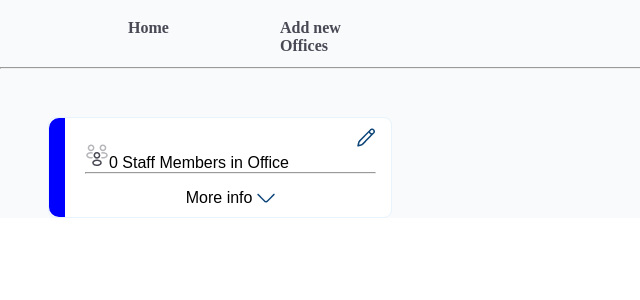
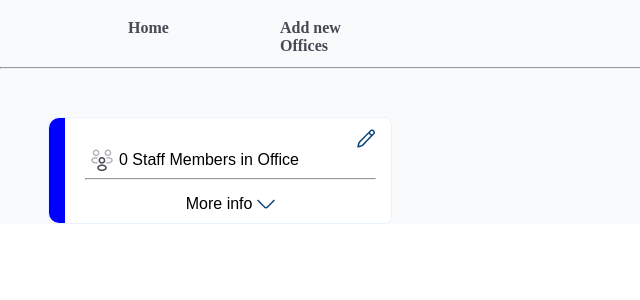
Before and after one commit to tony2tones/company-manager, an Angular app: page /office-view/1 in a window 1280 px wide. Shown: the top 300 px of the page, without its empty margins (0-640 px from the left). Built offline with nearby package versions, Linux system fonts and the light colour scheme.

Commit message:
UI touch ups

```diff
--- a/src/app/components/rooms/room/office.component.css
+++ b/src/app/components/rooms/room/office.component.css
@@ -25,12 +25,20 @@
   width:85%;
 
 }
+.count {
+  display: flex;
+  flex-direction: row;
+}
 
+.count p {
+  line-height: 33px;
+}
 .staff-current-count {
   padding-top: 5px;
   padding-bottom: 5px;
 }
 .staff-current-count img {
+  padding: 5px;
 
 }
 
--- a/src/app/components/rooms/room/office.component.html
+++ b/src/app/components/rooms/room/office.component.html
@@ -7,11 +7,9 @@
           <h3>{{ companyName }}</h3>
         </div>
         <div class="staff-current-count">
-          <div>
-            <img src="../../../../assets/people.png" alt="people" />{{
-              staff.length
-            }}
-            Staff Members in Office
+          <div class="count">
+            <img src="../../../../assets/people.png" alt="people" />
+            <p>{{ staff.length }} Staff Members in Office</p>
           </div>
           <hr />
         </div>
```
